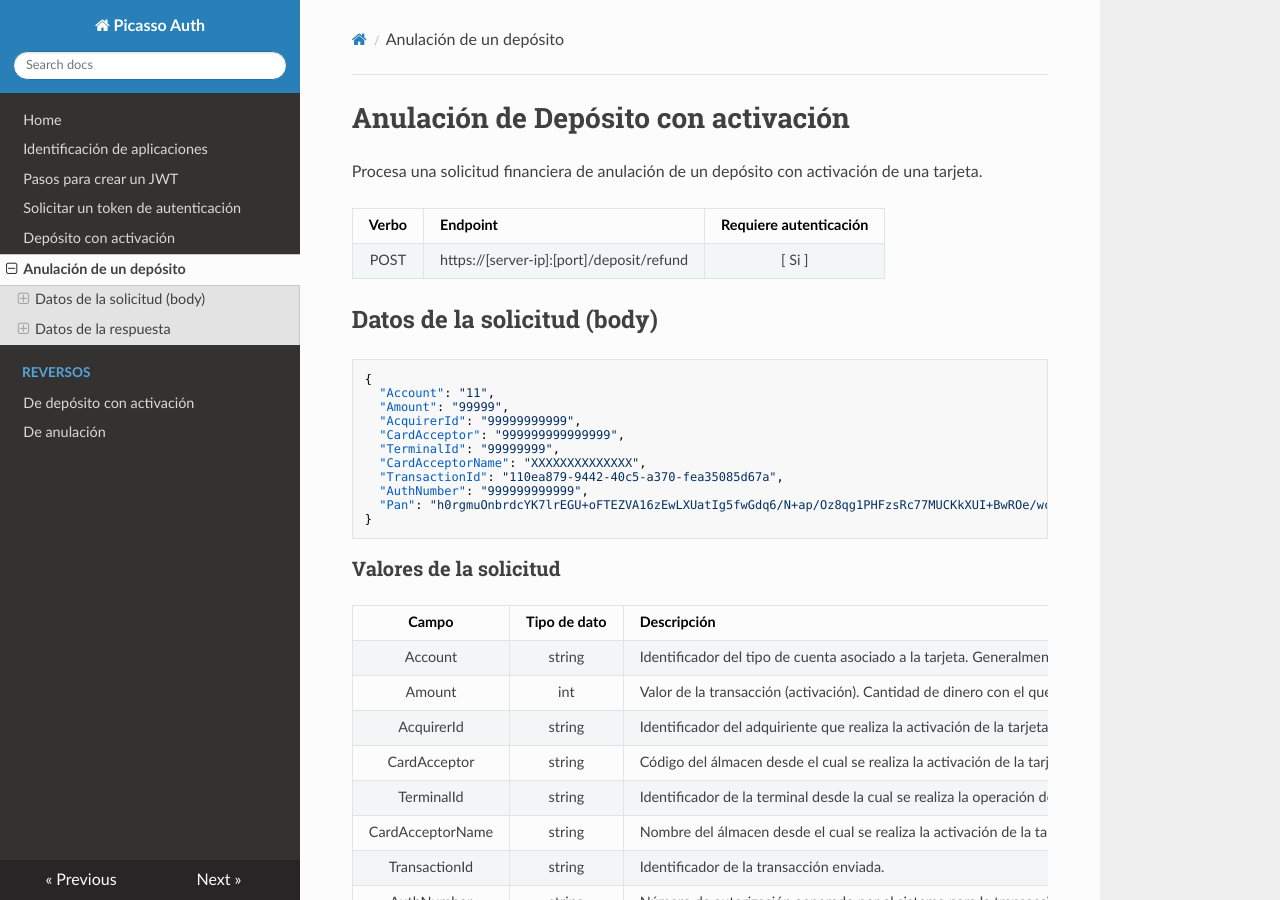
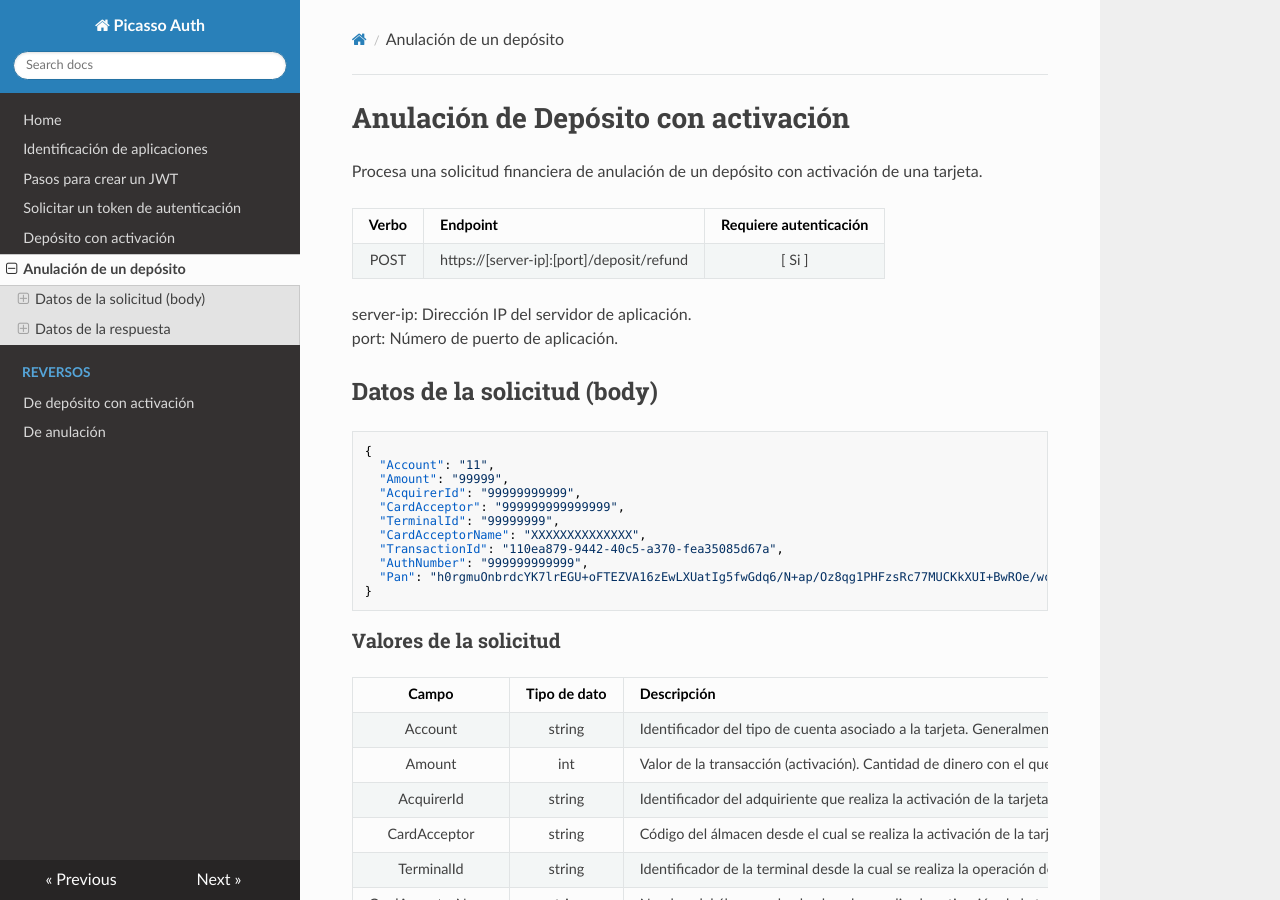
Before and after one commit to Picasso-api/Evertec-API, an MkDocs documentation site: the page built from docs/DepositRefund.md, in a window 1280 px wide and 900 px high. Built offline with MkDocs 1.6.1, drawn with Linux system fonts in a browser that asks for light colours; nearby versions of some CDN libraries.

Commit message:
Update DepositRefund.md

```diff
--- a/docs/DepositRefund.md
+++ b/docs/DepositRefund.md
@@ -6,6 +6,8 @@ Procesa una solicitud financiera de anulación de un depósito con activación d
 | :---: | --------------------------------------------- | :--------------------: |
 | POST  | https://[server-ip]:[port]/deposit/refund     |          [ Si ]        |
 
+server-ip: Dirección IP del servidor de aplicación.
+port: Número de puerto de aplicación.
 
 ## Datos de la solicitud (body)
 
```
